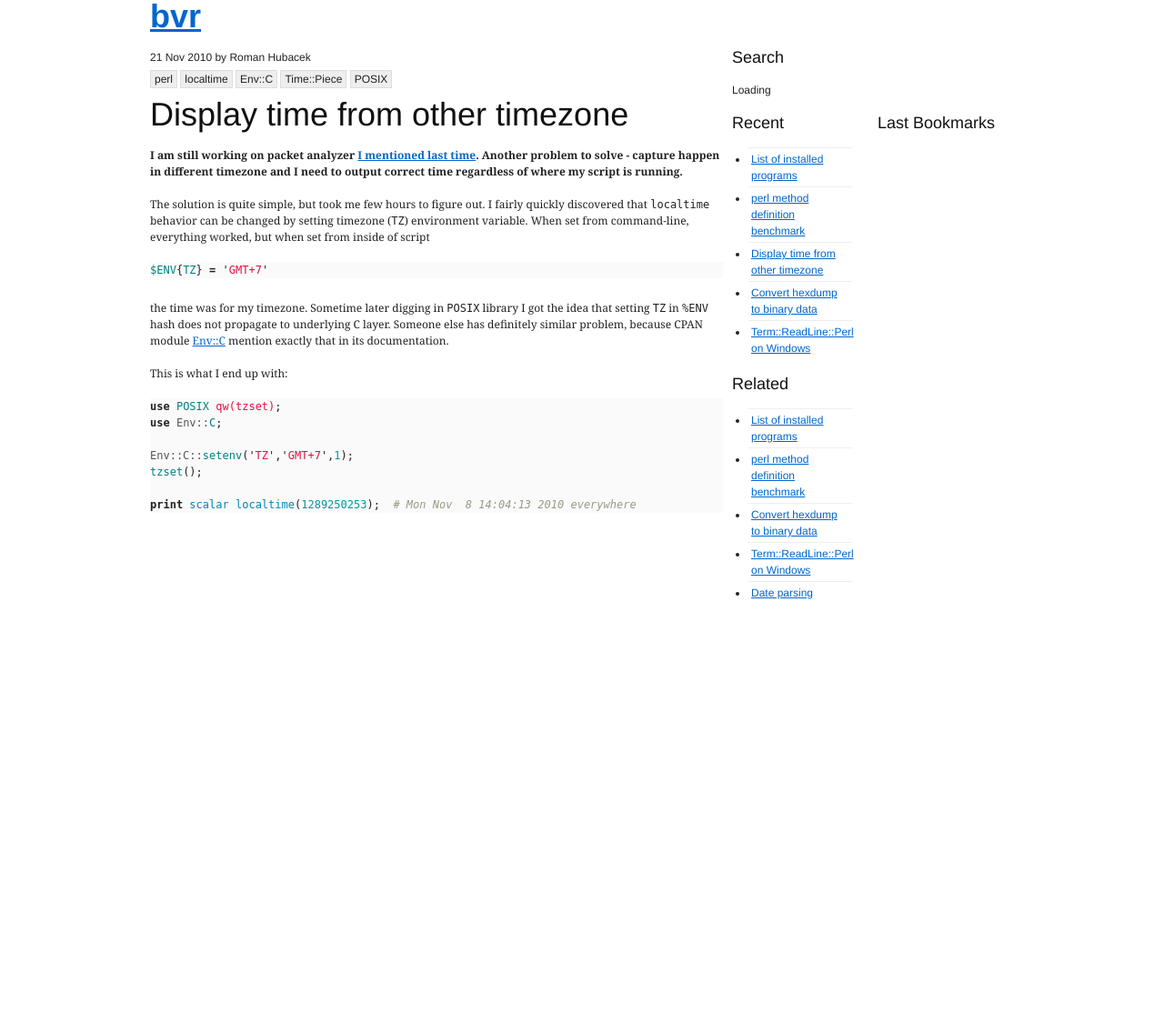
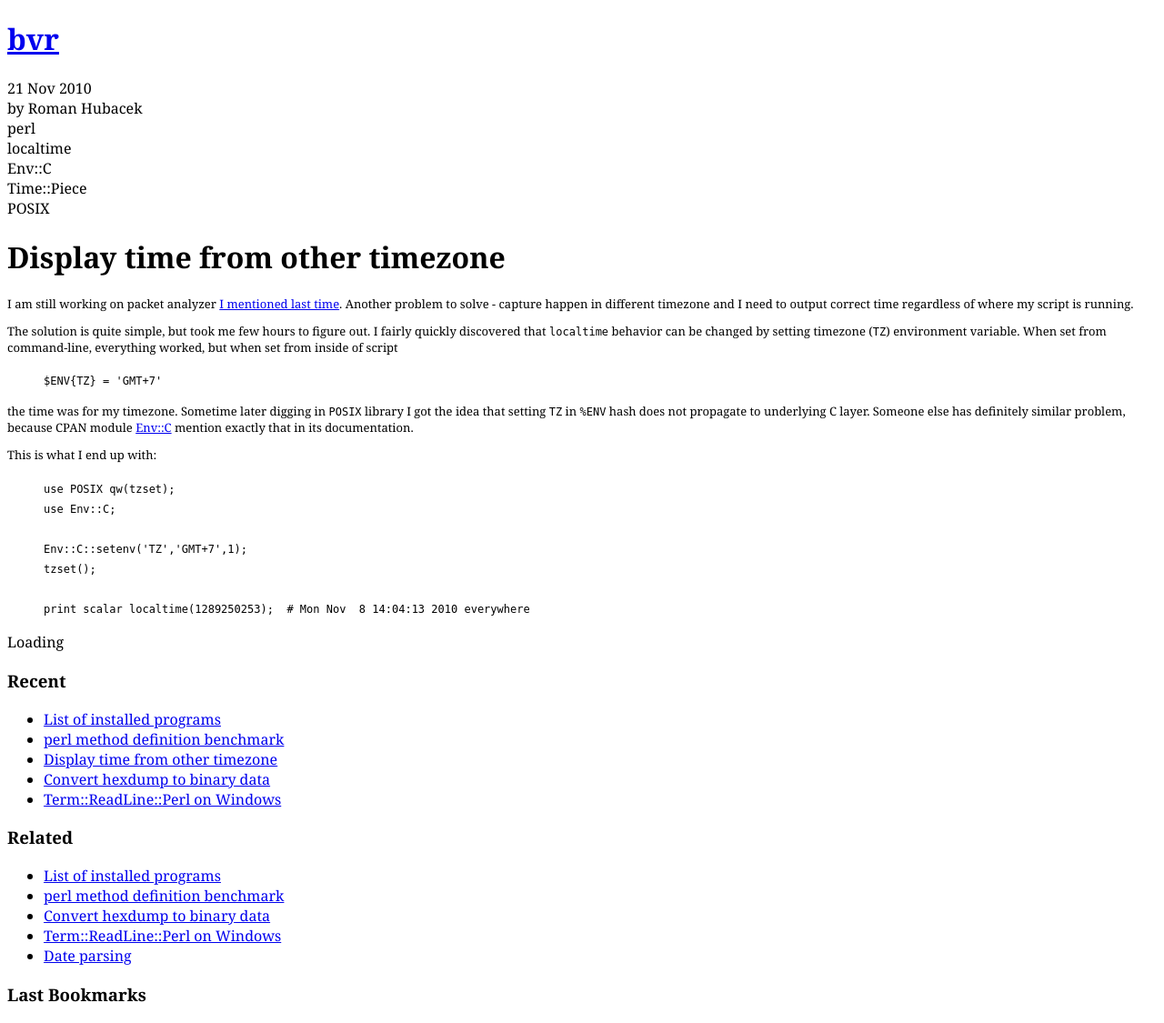
Before and after one commit to bvr/bvr.github.io, a Jekyll site: the page built from _posts/2010-11-21-timezone-times.md, in a window 1280 px wide. Shown: the whole page at 91% size. Built offline with Jekyll 4.4.1, drawn with Linux system fonts in a browser that asks for light colours; Markdown is read by kramdown in place of the engine named in the settings; comment, search, counter and statistics services are not loaded; before the commit the page ends 900 px from its top, so only the background shows below that.

```diff
--- a/_config.yml
+++ b/_config.yml
@@ -3,5 +3,5 @@ server: true
 auto: true
 pygments: true
 permalink: /:year/:month/:title
-lsi: true
+lsi: false
 bookmarks: true
--- a/_includes/search.html
+++ b/_includes/search.html
@@ -1,5 +1,3 @@
-        <h3>Search</h3>
-
         <p><div id="cse" style="width: 100%;">Loading</div>
 <script src="http://www.google.com/jsapi" type="text/javascript"></script>
 <script type="text/javascript">
--- a/_layouts/default.html
+++ b/_layouts/default.html
@@ -5,11 +5,7 @@
     <meta name="author" content="Roman Hubáček">
     <meta name="google-site-verification" content="-7cdfOV7SHcWDu72wq8g4BU-rP4WzL48-K1h4lt8AVs">
     <link rel="alternate" type="application/rss+xml" href="/atom.xml" title="bvr">
-    <link rel="stylesheet" href="/css/screen.css" type="text/css" media="screen, projection">
-    <link rel="stylesheet" href="/css/print.css" type="text/css" media="print">
-    <!--[if lt IE 8]><link rel="stylesheet" href="/css/ie.css" type="text/css" media="screen, projection"><![endif]-->
-    <link rel="stylesheet" href="/css/syntax.css" type="text/css">
-    <link rel="stylesheet" href="/css/bvr.css" type="text/css">
+    <link rel="stylesheet" href="/css/new.css" type="text/css">
 </head>
 <body>
 <div class="container"><!-- showgrid -->
--- a/atom.xml
+++ b/atom.xml
@@ -19,7 +19,10 @@ layout: nil
     <link href="http://bvr.github.com{{ post.url }}"/>
     <updated>{{ post.date | date_to_xmlschema }}</updated>
     <id>http://bvr.github.com{{ post.id }}</id>
-   <content type="html">{{ post.content | xml_escape }}</content>
+    <content type="html">
+        {{ "<b>" | xml_escape }} {{ post.perex | xml_escape }} {{ "</b>" | xml_escape }}
+        {{ post.content | xml_escape }}
+    </content>
 </entry>
 {% endfor %}
 
--- /dev/null
+++ b/css/new.css
@@ -0,0 +1,10 @@
+
+* { font-family: Georgia, times; }
+p {
+	font-size: 13px;
+	line-height: 130%;
+}
+pre *, code {
+	font-family: 'Dejavu Sans Mono', 'Bitstream Vera', 'Courier New', courier, monospace;
+	font-size: 12px;
+}
```
Also changed, not shown: index.html (+7 -4 lines). Lines whose indentation alone changed are shown as unchanged.
